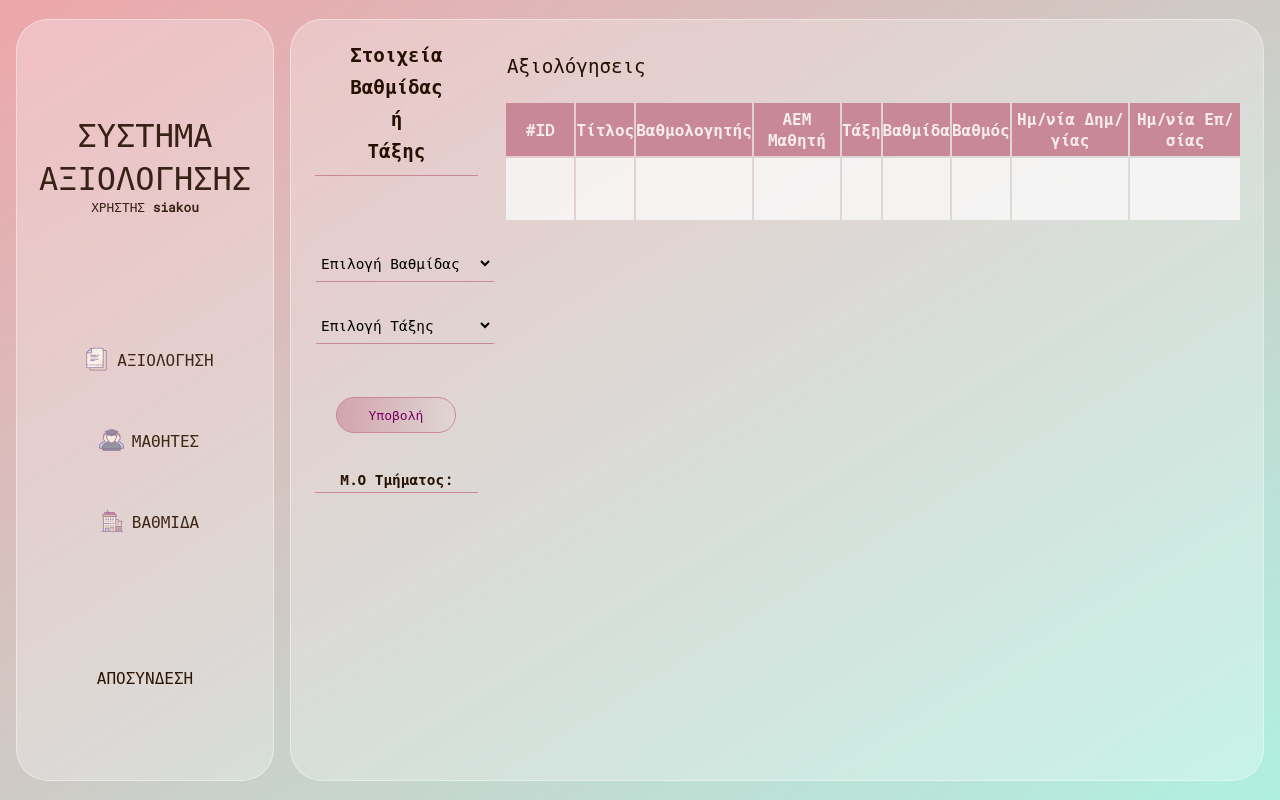
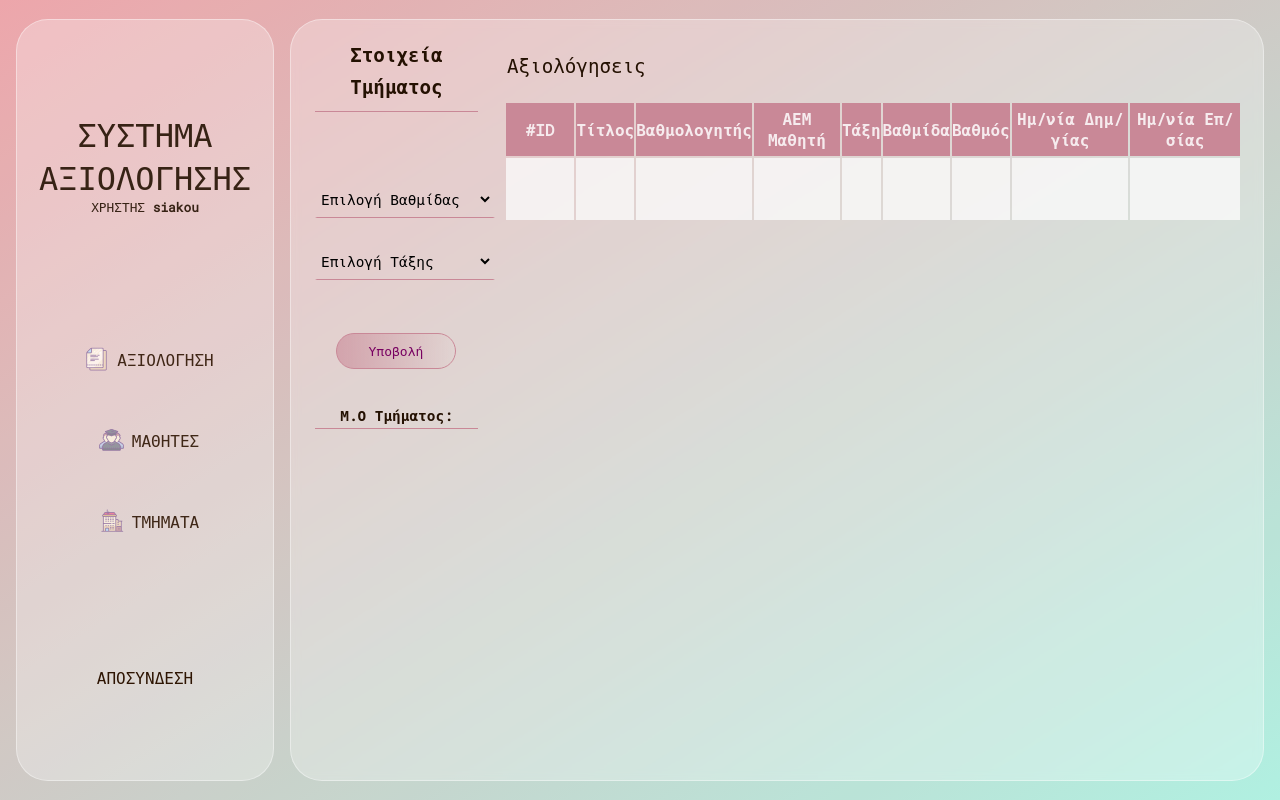
Before and after one commit to Siakountoura/thesis, a PHP site: page /vathmides.php in a window 1280 px wide. Run offline with PHP 8.4, Linux system fonts and the light colour scheme; a user stored in the database is signed in; data that the repository does not hold is empty; some libraries are stand-ins or nearby versions.

Commit message:
Name changes

```diff
--- a/vathmides.php
+++ b/vathmides.php
@@ -35,7 +35,7 @@ if (!isset($_SESSION["useruid"])) {
         crossorigin="anonymous" referrerpolicy="no-referrer"></script>
 
 
-    <title>Βαθμίδες</title>
+    <title>Τμήματα</title>
 
     <script>
     $(document).ready(function() {
@@ -82,7 +82,7 @@ if (!isset($_SESSION["useruid"])) {
                 </div>
                 <div class="links">
                     <img src="icons/icons8-building-25 (1).png" />
-                    <a href="vathmides.php">ΒΑΘΜΙΔΑ</a>
+                    <a href="vathmides.php">ΤΜΗΜΑΤΑ</a>
                 </div>
 
 
@@ -113,7 +113,7 @@ if (!isset($_SESSION["useruid"])) {
                 <div class="col1">
 
                     <div class="headercol1">
-                        <h3> Στοιχεία Βαθμίδας <br> ή <br> Τάξης </h3>
+                        <h3> Στοιχεία </br> Τμήματος </h3>
                     </div>
 
                     <div class="contentcol2">
```
